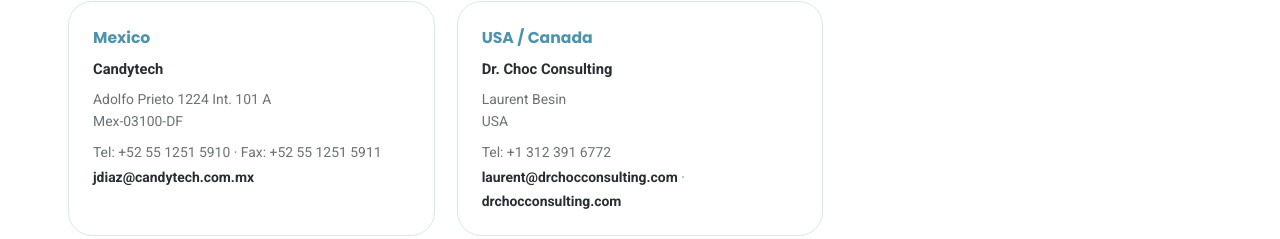
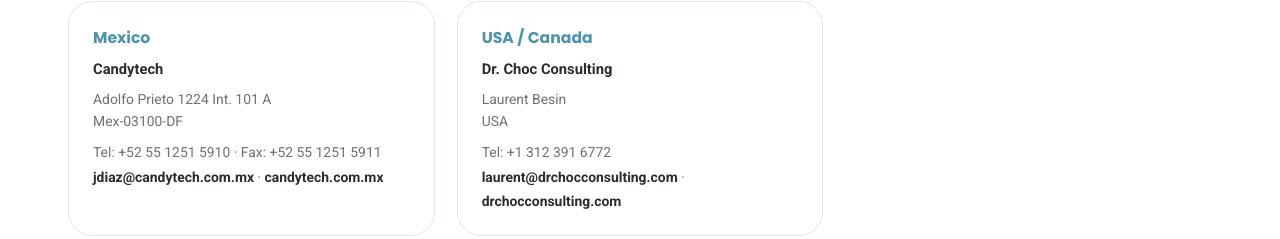
Before and after one commit to hamzajut8360/Trikno, a plain HTML site: page en/kontakt.html in a window 1280 px wide. Shown: the part 2111-2350 px from the top of the page. Drawn offline with Linux system fonts and the light colour scheme.

Commit message:
restore: keep candytech.com.mx link alongside jdiaz@candytech.com.mx email

```diff
--- a/en/kontakt.html
+++ b/en/kontakt.html
@@ -1066,7 +1066,7 @@ section{ padding:80px 0; }
           <div class="country">Mexico</div>
           <div class="company">Candytech</div>
           <address>Adolfo Prieto 1224 Int. 101 A<br>Mex-03100-DF</address>
-          <div class="contact-line">Tel: +52 55 1251 5910 · Fax: +52 55 1251 5911<br><a href="mailto:jdiaz@candytech.com.mx">jdiaz@candytech.com.mx</a></div>
+          <div class="contact-line">Tel: +52 55 1251 5910 · Fax: +52 55 1251 5911<br><a href="mailto:jdiaz@candytech.com.mx">jdiaz@candytech.com.mx</a> · <a href="https://www.candytech.com.mx" target="_blank" rel="noopener">candytech.com.mx</a></div>
         </div>
         <div class="dealer-card">
           <div class="country">USA / Canada</div>
```
Also changed, not shown: es/kontakt.html (+1 -1 lines), fr/kontakt.html (+1 -1 lines), kontakt.html (+1 -1 lines).
